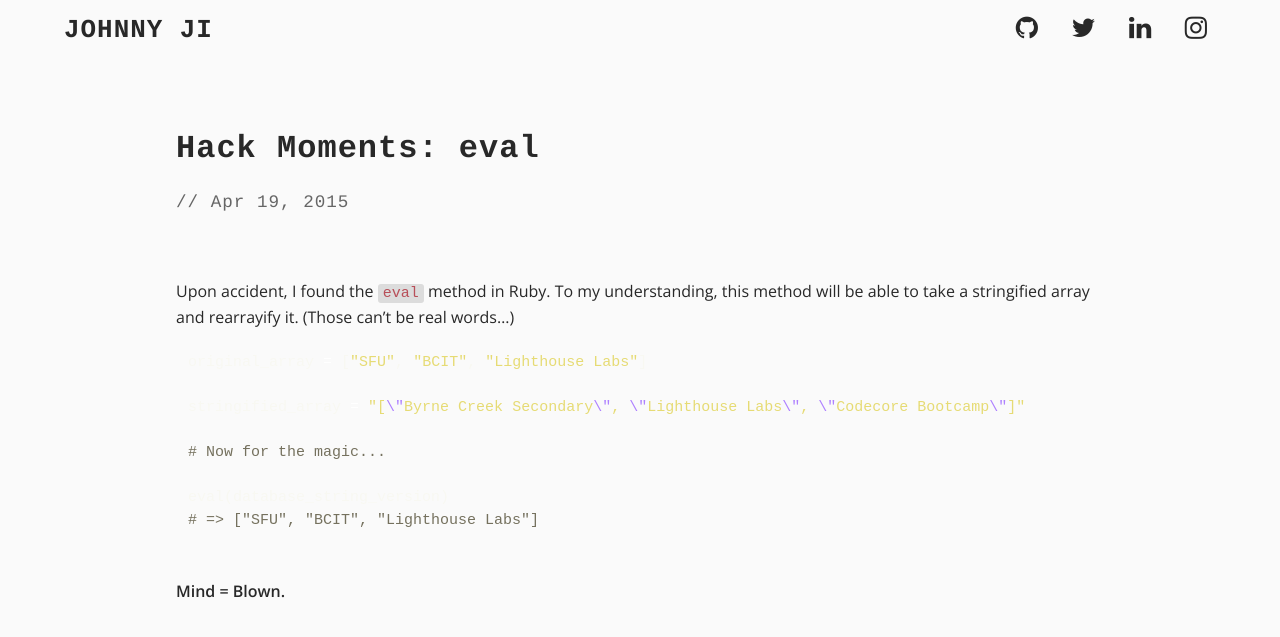
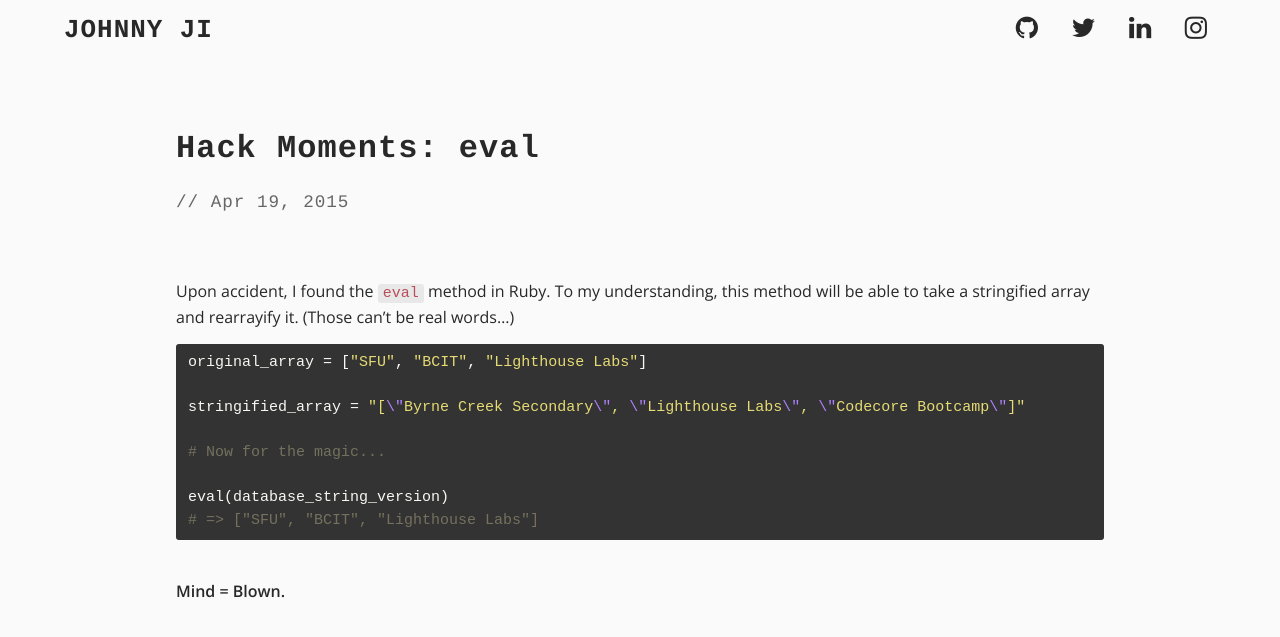
Before and after one commit to johnnyji/jekyll_blog, a Jekyll site: the page built from _posts/2015-04-19-hack-moments-eval-method.markdown, in a window 1280 px wide. Shown: the top 637 px of the page. Built offline with Jekyll 4.4.1, drawn with Linux system fonts in a browser that asks for light colours; nearby versions of some CDN libraries.

Commit message:
fix syntax highlighting

```diff
--- a/_sass/_base.scss
+++ b/_sass/_base.scss
@@ -139,7 +139,7 @@ pre, code {
 
 code {
   padding: 1px 5px;
-  background-color: darken(whitesmoke, 10%);
+  background-color: darken(whitesmoke, 5%);
   color: darken(#bf616a, 5%);
   .lineno {
     color: #75715e;
--- a/_sass/_syntax-highlighting.scss
+++ b/_sass/_syntax-highlighting.scss
@@ -1,4 +1,5 @@
-.highlight { background-color: inherit; }
+.highlight { border-radius: 3px; background-color: #333333; }
+
 .highlight .hll { background-color: #49483e }
 .highlight .c   { color: #75715e } /* Comment */
 .highlight .err { color: #960050; background-color: #1e0010 } /* Error */
```
